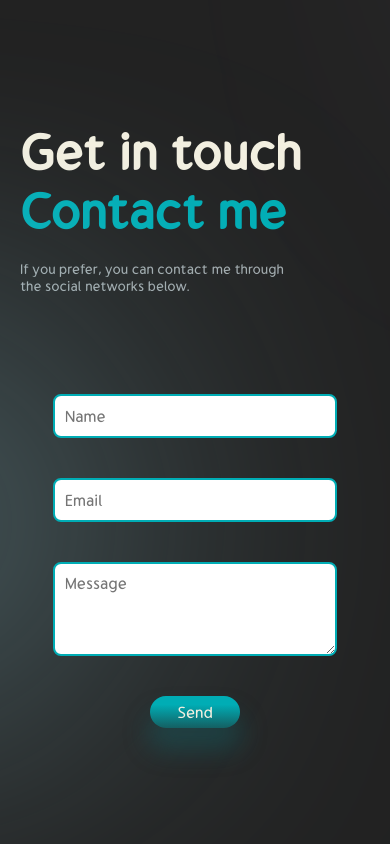
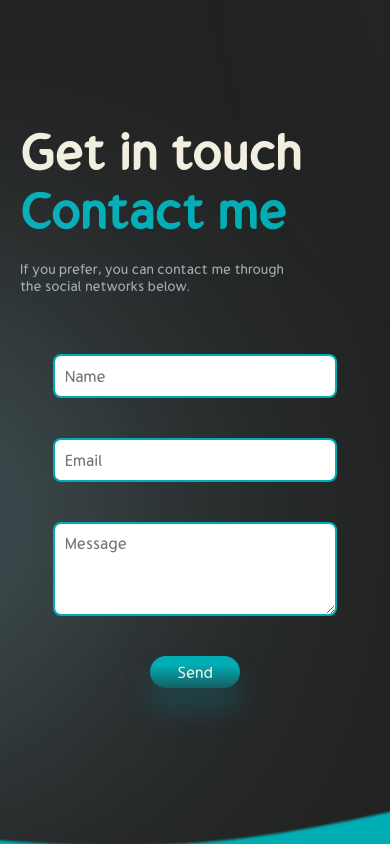
Before and after one commit to MatheusLTrindade/Portfolio, a React (Create React App) app: page / in a window 390 px wide. Shown: the part 5920-6764 px from the top of the page. Built offline with nearby package versions, Linux system fonts and the light colour scheme; a web font is replaced by a local one.

Commit message:
fixing page responsiveness

```diff
--- a/src/Components/Contact/Contact.css
+++ b/src/Components/Contact/Contact.css
@@ -38,12 +38,29 @@
     text-align: center;
 }
 
+@media screen and (max-width: 768px) {
+    .contact-form{
+        padding: 0;
+        flex-direction: column;
+        gap: 5rem;
+        min-height: 40rem;
+    }
+    .c-right{
+        margin-top: -2rem;
+    }
+    .c-right .user{
+        max-width: 25rem;
+    }
+}
 @media screen and (max-width: 480px) {
     .contact-form{
         padding: 0;
         flex-direction: column;
         gap: 5rem;
-        min-height: 42rem;
+        min-height: 40rem;
+    }
+    .c-right{
+        margin-top: -2rem;
     }
     .c-right .user{
         width: 13rem;
--- a/src/Components/Footer/Footer.css
+++ b/src/Components/Footer/Footer.css
@@ -32,6 +32,13 @@
     color: var(--eggshell);
 }
 
+@media screen and (max-width: 768px) {
+    .f-content{
+        transform: scale(0.7);
+        margin-top: 5rem;
+    }
+}
+
 @media screen and (max-width: 480px) {
     .f-content{
         transform: scale(0.5);
--- a/src/Components/Intro/Intro.css
+++ b/src/Components/Intro/Intro.css
@@ -107,6 +107,21 @@
     filter: blur(9px);
 }
 
+@media screen and (max-width: 768px) {
+    .intro{
+        flex-direction: column;
+        height: 44rem;
+        gap: 8rem;
+    }
+    .blur-icons{
+        top: 22.5rem;
+    }
+    .i-right{
+        transform: scale(0.95);
+        left: 5.5rem;
+        top: -12rem;
+    }
+}
 @media screen and (max-width: 480px) {
     .intro{
         flex-direction: column;
@@ -119,5 +134,6 @@
     .i-right{
         transform: scale(0.75);
         left: -5.5rem;
+        top: 0;
     }
 }
--- a/src/Components/Services/Services.css
+++ b/src/Components/Services/Services.css
@@ -56,7 +56,23 @@
     filter: blur(200px);
 }
 
-@media screen and (max-width: 480px) {
+@media screen and (max-width: 768px) {
+    .services{
+        margin-top: 0;
+        flex-direction: column;
+        gap: 5rem;
+        height: 50rem;
+        padding: 0;
+    }
+    .cards{
+        display: flex;
+        flex-direction: column;
+    }
+    .cards > *{
+        position: relative;
+    }
+}
+@media screen and (max-width: 680px) {
     .services{
         margin-top: 0;
         flex-direction: column;
--- a/src/Components/Works/Works.css
+++ b/src/Components/Works/Works.css
@@ -85,6 +85,16 @@
     filter: blur(1px);
 }
 
+@media screen and (max-width: 768px) {
+    .works{
+        flex-direction: column;
+        height: 45rem;
+        padding: 0;
+        gap: 5rem;
+    }
+}
+
+
 @media screen and (max-width: 480px) {
     .works{
         flex-direction: column;
```
